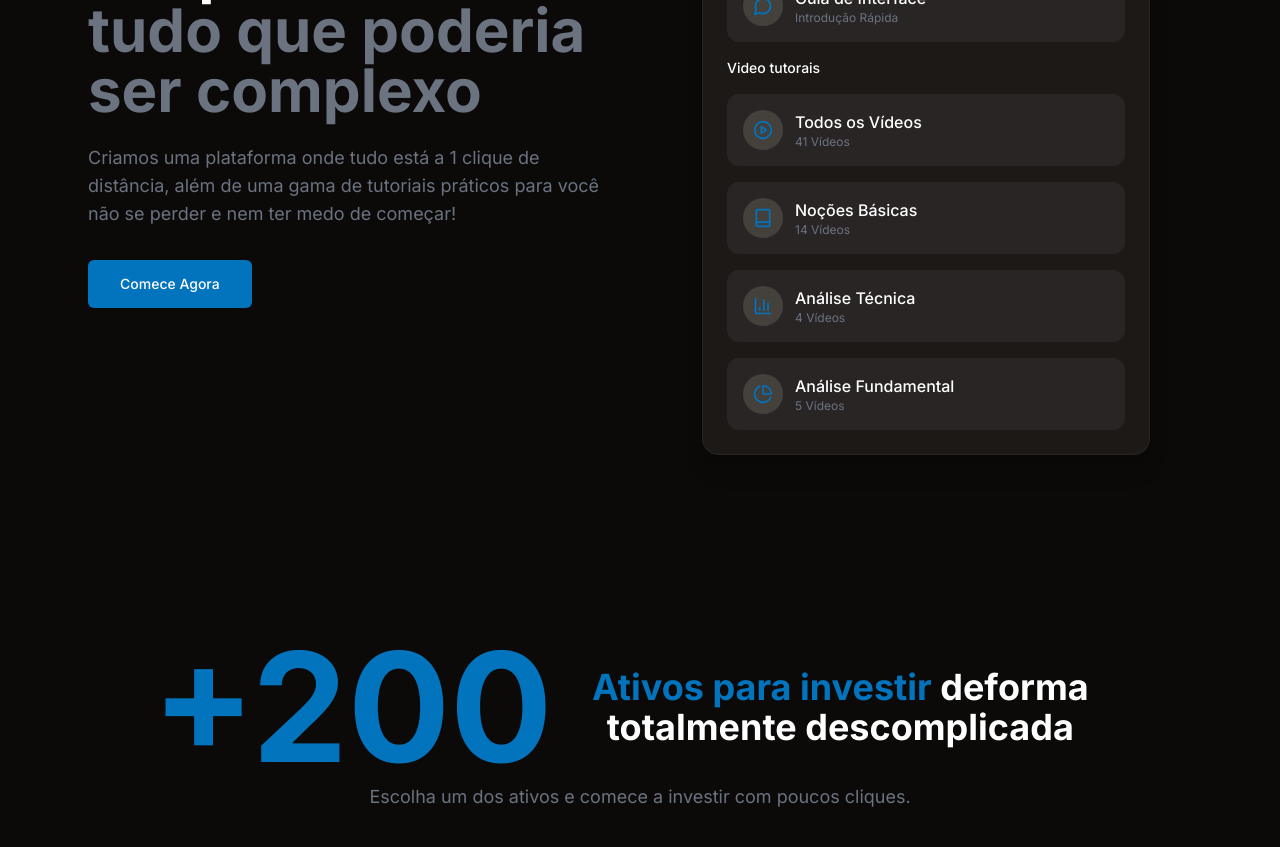
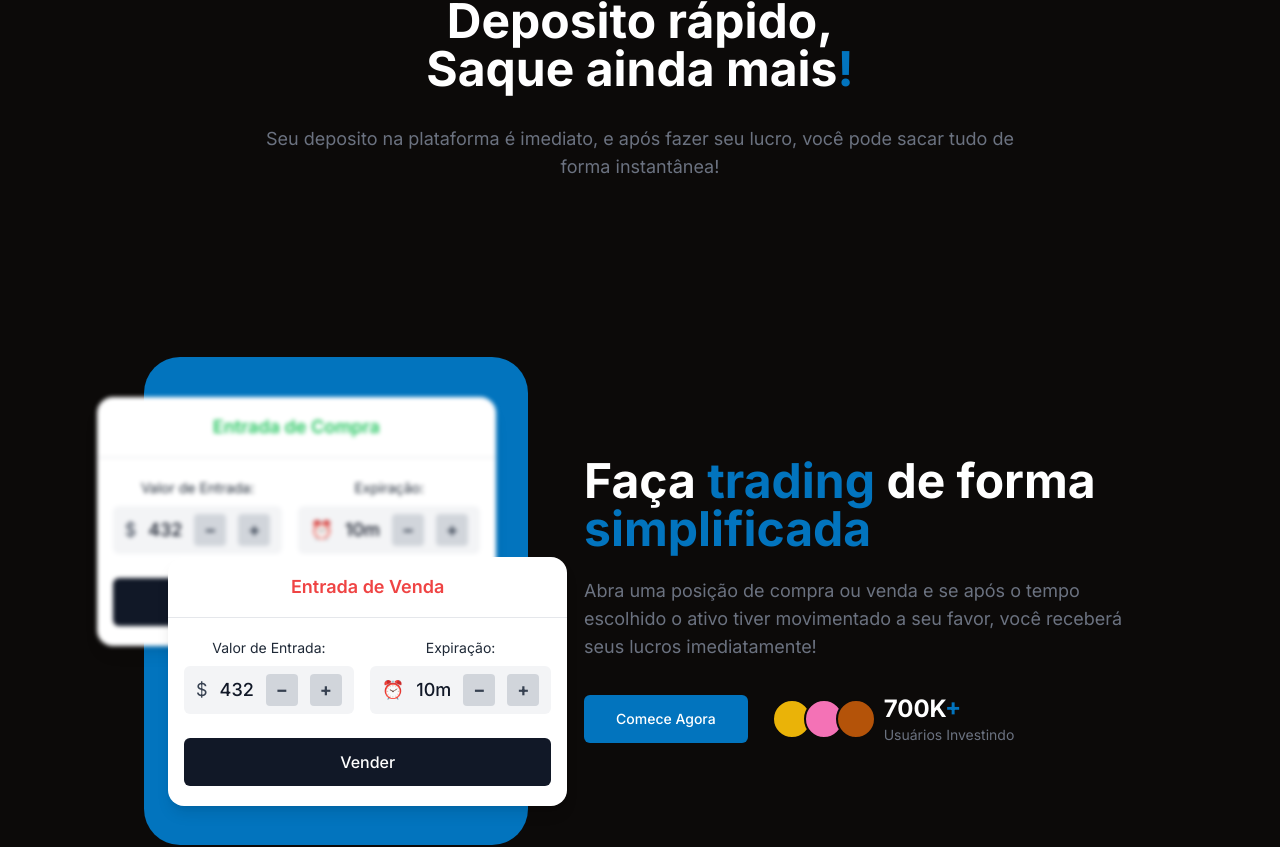
Before and after one commit to caetanobona/ivestron-asset-gateway, a React (Vite) app: page / in a window 1280 px wide. Shown: the part 2120-2967 px from the top of the page. Built offline with nearby package versions, Linux system fonts and the light colour scheme.

Commit message:
added mock trade entries

```diff
--- /dev/null
+++ b/src/components/MockTradeEntry.tsx
@@ -0,0 +1,99 @@
+// MockTradeEntry.jsx
+import { cn } from '@/lib/utils';
+import React from 'react';
+
+interface MockTradeEntryProps {
+  className?: string,
+  title: string
+  titleColor: string
+}
+
+export default function MockTradeEntry({className, title, titleColor} : MockTradeEntryProps) {
+  return (
+    <div className={cn("flex items-center justify-center bg-transparent", className)}>
+      {/* Green background shape */}
+
+
+      {/* Foreground card */}
+      <div className="w-auto bg-white rounded-2xl shadow-lg overflow-hidden">
+        {/* Header */}
+        <div className="py-3 lg:py-4 text-center border-b border-gray-200">
+          <h2
+            className={cn(titleColor, "text-md lg:text-lg font-semibold")}
+          >
+            { title }
+          </h2>
+        </div>
+
+        {/* Content */}
+        <div className="px-3 py-4 lg:px-4 lg:py-5">
+          {/* Valor de Entrada */}
+          <div className='flex space-x-4'>
+            <div className="flex flex-col items-center justify-between">
+              <label className="text-sm text-gray-800 mb-2">
+                Valor de Entrada:
+              </label>
+              <div className="flex items-center bg-gray-100 rounded-md px-3 py-2 space-x-2 lg:space-x-3">
+                <span className="text-md lg:text-lg text-gray-700">$</span>
+                <span className="text-md lg:text-lg font-medium text-gray-900">
+                  432
+                </span>
+                <button
+                  type="button"
+                  className="w-6 h-6 lg:w-8 lg:h-8 bg-gray-300 hover:bg-gray-400 rounded flex items-center justify-center text-lg font-bold text-gray-700"
+                >
+                  &minus;
+                </button>
+                <button
+                  type="button"
+                  className="w-6 h-6 lg:w-8 lg:h-8 bg-gray-300 hover:bg-gray-400 rounded flex items-center justify-center text-lg font-bold text-gray-700"
+                >
+                  &#43;
+                </button>
+              </div>
+            </div>
+
+            {/* Expiração */}
+            <div className="flex flex-col items-center justify-between">
+              <label className="text-sm text-gray-800 mb-2">
+                Expiração:
+              </label>
+              <div className="flex items-center bg-gray-100 rounded-md px-3 py-2 space-x-2 lg:space-x-3">
+                <span
+                  className="text-lg text-gray-700"
+                  role="img"
+                  aria-label="clock"
+                >
+                  ⏰
+                </span>
+                <span className="text-lg font-medium text-gray-900">
+                  10m
+                </span>
+                <button
+                  type="button"
+                  className="w-6 h-6 lg:w-8 lg:h-8 bg-gray-300 hover:bg-gray-400 rounded flex items-center justify-center text-lg font-bold text-gray-700"
+                >
+                  &minus;
+                </button>
+                <button
+                  type="button"
+                  className="w-6 h-6 lg:w-8 lg:h-8 bg-gray-300 hover:bg-gray-400 rounded flex items-center justify-center text-lg font-bold text-gray-700"
+                >
+                  &#43;
+                </button>
+              </div>
+            </div>
+          </div>
+
+          {/* Action Button */}
+          <button
+            type="button"
+            className="mt-6 w-full py-3 bg-gray-900 text-white rounded-md text-base font-medium hover:opacity-90 transition-opacity"
+          >
+            Vender
+          </button>
+        </div>
+      </div>
+    </div>
+  );
+}
--- a/src/components/SimplifiedTradingSection.tsx
+++ b/src/components/SimplifiedTradingSection.tsx
@@ -1,14 +1,15 @@
 
 import React from 'react';
 import { Button } from '@/components/ui/button';
+import MockTradeEntry from './MockTradeEntry';
 
 const SimplifiedTradingSection = () => {
   return (
     <section className="py-16 md:py-24 bg-stone-950">
       <div className="max-w-6xl mx-auto px-6">
-        <div className="flex flex-col lg:flex-row items-center justify-between gap-10">
+        <div className="flex flex-col lg:flex-row justify-center items-center space-x-4 gap-10">
           {/* Trading Platform Mockup */}
-          <div className="relative w-full lg:w-1/2">
+          {/* <div className="relative w-full lg:w-1/2">
             <div className="bg-ivestron-blue rounded-3xl p-1.5 w-full max-w-md mx-auto">
               <div className="bg-white rounded-2xl p-4">
                 <div className="text-center text-gray-700 text-lg font-medium mb-6">
@@ -41,9 +42,9 @@ const SimplifiedTradingSection = () => {
                 <div className="bg-stone-900 text-white rounded-lg p-4 text-center mb-6">
                   Comprar
                 </div>
-
+                 */}
                 {/* Floating Sell Panel */}
-                <div className="absolute bg-white rounded-xl shadow-lg p-4 w-[90%] mx-auto left-0 right-0">
+                {/* <div className="absolute bg-white rounded-xl shadow-lg p-4 w-[90%] mx-auto left-0 right-0">
                   <div className="text-center text-red-500 font-medium mb-4">
                     Entrada de Venda
                   </div>
@@ -77,10 +78,15 @@ const SimplifiedTradingSection = () => {
                 </div>
               </div>
             </div>
+          </div> */}
+
+          <div className='space-y-6 bg-ivestron-blue p-10 rounded-[36px] relative w-80 h-[426px] lg:w-96 lg:h-[488px]'>
+            <MockTradeEntry className='absolute right-6 lg:right-8 blur-[2px]' title='Entrada de Compra' titleColor='text-green-500'/>
+            <MockTradeEntry className='absolute top-40 left-4 lg:top-44 lg:left-6' title='Entrada de Venda' titleColor='text-red-500'/>
           </div>
 
           {/* Content */}
-          <div className="w-full lg:w-1/2 mt-16 lg:mt-0">
+          <div className="w-full lg:w-1/2 mt-4 lg:mt-0">
             <h2 className="text-4xl md:text-5xl font-bold mb-6">
               <span>Faça </span>
               <span className="text-ivestron-blue">trading </span>
--- a/src/pages/Index.tsx
+++ b/src/pages/Index.tsx
@@ -9,6 +9,7 @@ import SimplifiedTradingSection from '@/components/SimplifiedTradingSection';
 import SimplifiedPlatformSection from '@/components/SimplifiedPlatformSection';
 import BenefitsSection from '@/components/BenefitsSection';
 import DepositSection from '@/components/DepositSection';
+import MockTradeEntry from '@/components/MockTradeEntry';
 
 const Index = () => {
   return (
@@ -17,12 +18,12 @@ const Index = () => {
       <main>
         <HeroSection />
         <TradingInterface />
+        <AssetHighlight />
+        <AssetButtons />
+        <DepositSection />
         <SimplifiedTradingSection />
         <SimplifiedPlatformSection />
-        <AssetHighlight />
-        <AssetButtons />
         <BenefitsSection />
-        <DepositSection />
       </main>
       <footer className="bg-ivestron-bg-logo py-10 border-t border-white/10">
         <div className="max-w-6xl mx-auto px-6 text-center">
```
